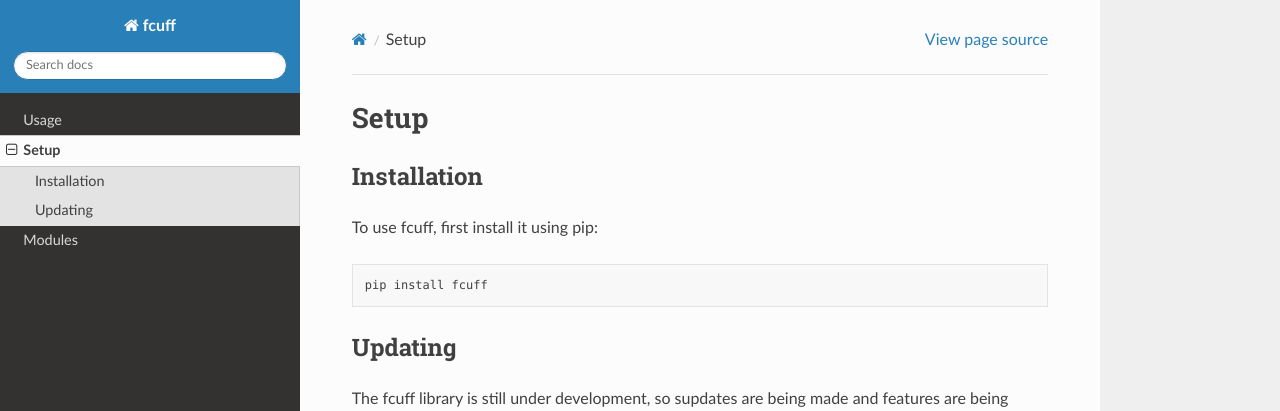
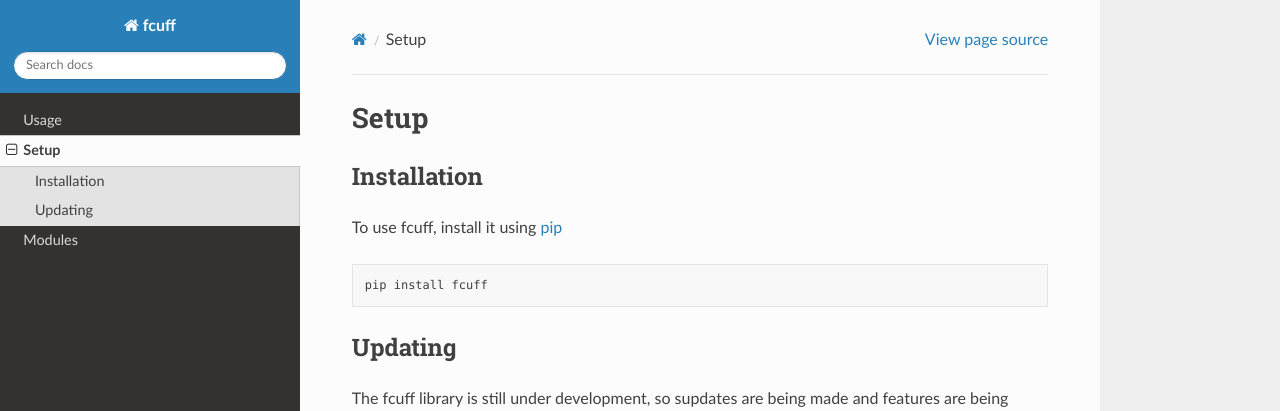
Before and after one commit to SiegKat/fcuff, a Sphinx documentation site: the page built from docs/source/setup.rst, in a window 1280 px wide. Shown: the top 411 px of the page. Built offline with Sphinx 7.4.7 and the Read the Docs theme 3.1.0, drawn with Linux system fonts in a browser that asks for light colours.

Commit message:
Update setup.rst

```diff
--- a/docs/source/setup.rst
+++ b/docs/source/setup.rst
@@ -4,7 +4,7 @@ Setup
 Installation
 ------------
 
-To use fcuff, first install it using pip:
+To use fcuff, install it using `pip <https://pypi.org/project/fcuff/>`_
 
 .. code-block:: bash
 
```
